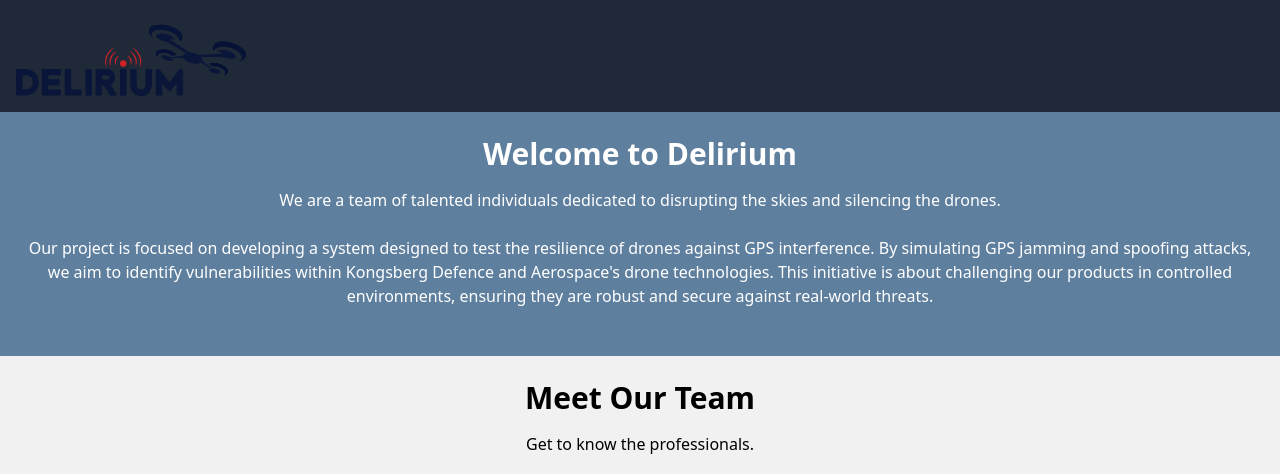
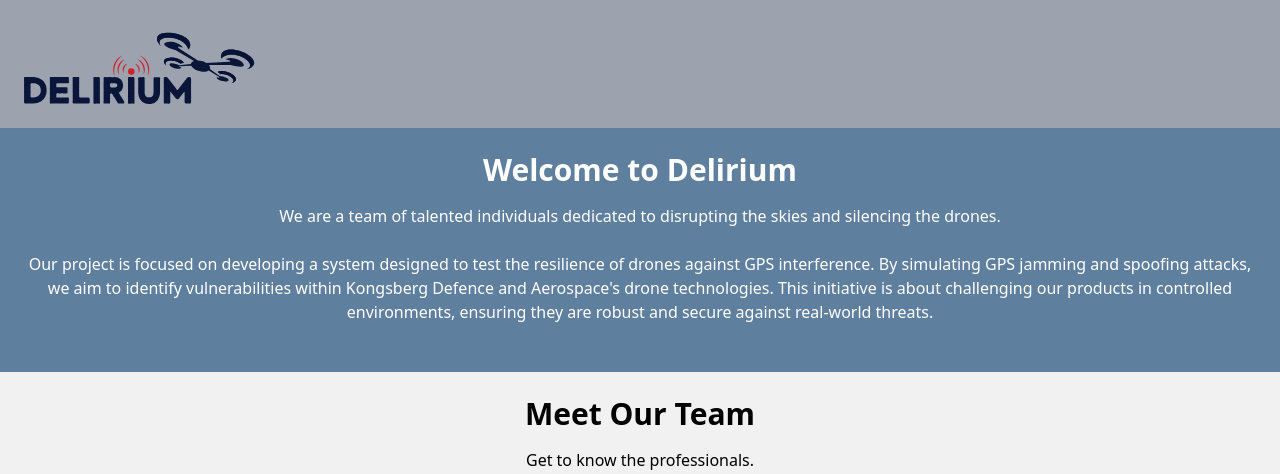
Before and after one commit to Sanityyy/Nettside-bachelor, an Astro site: page / in a window 1280 px wide. Shown: the top 474 px of the page. Built offline with nearby package versions, Linux system fonts and the light colour scheme; Astro itself is replaced by a stand-in of ours.

Commit message:
Update logo link and navigation background color

```diff
--- a/src/layouts/layout.astro
+++ b/src/layouts/layout.astro
@@ -8,7 +8,7 @@
     <meta charset="utf-8" />
     <meta name="viewport" content="width=device-width, initial-scale=1" />
     <title>{groupName}</title>
-    <link rel="icon" href="/logo.png" />
+    <link rel="icon" href="/LOGO_delirium.svg" />
     <link rel="preconnect" href="https://fonts.googleapis.com" />
     <link rel="preconnect" href="https://fonts.gstatic.com" crossorigin />
     <link
@@ -20,11 +20,11 @@
     class="mb-auto min-h-screen flex flex-col"
     style="padding-bottom: 3rem;"
   >
-    <nav class="bg-gray-800">
+    <nav class="bg-gray-400">
       <div
         class="max-w-screen-xl flex flex-wrap items-center justify-between mx-auto p-4"
       >
-        <a href="./" class="flex items-center space-x-3 rtl:space-x-reverse">
+        <a href="./" class="flex items-center space-x-3 rtl:space-x-reverse  p-2">
           <img src="/LOGO_delirium.svg" class="h-20" alt="company logo" />
 
         </a>
```
